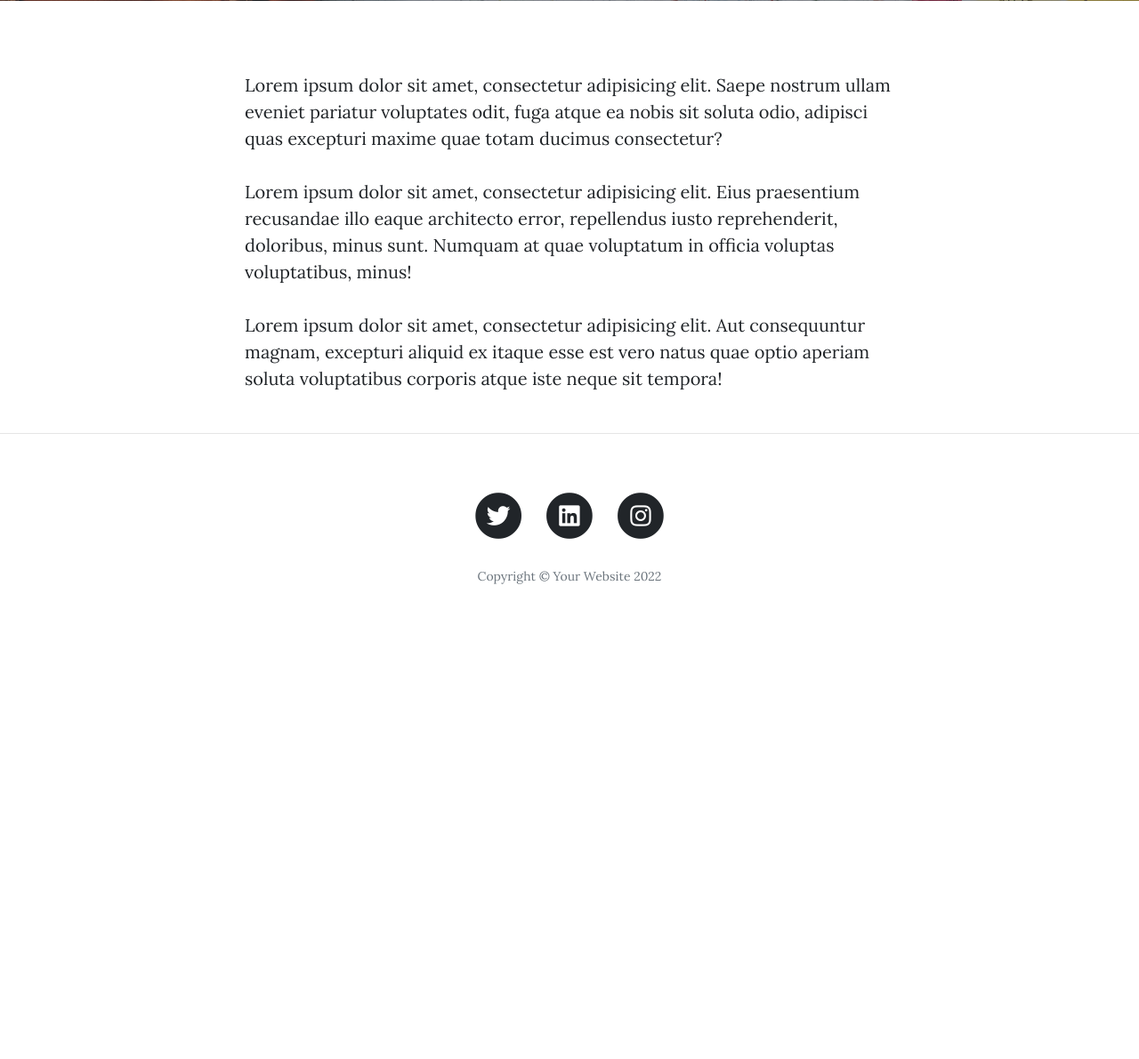
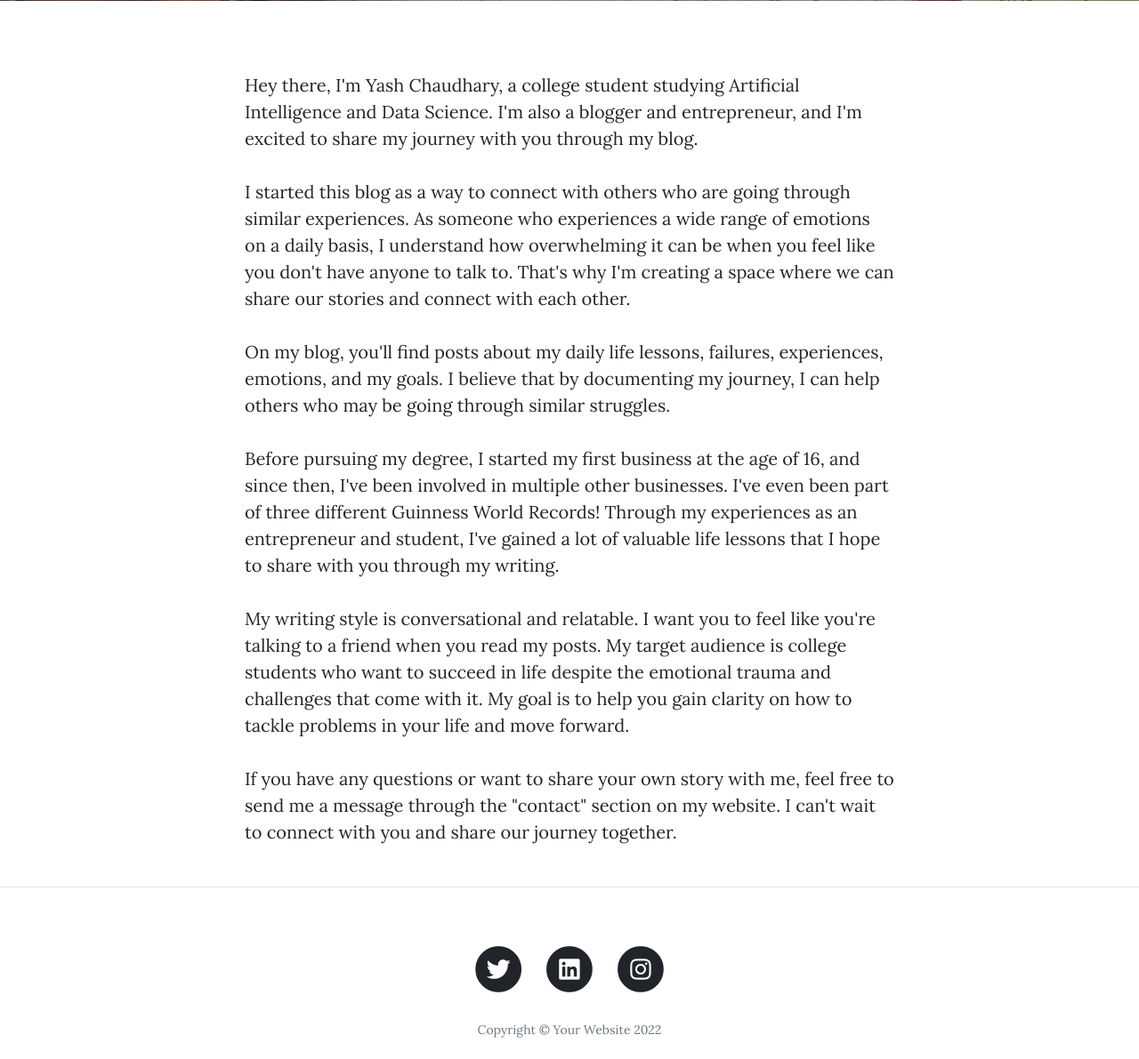
Before and after one commit to skateryash/Blog-Post, a Flask app: page /about in a window 1280 px wide. Shown: the part 531-1722 px from the top of the page at 89% size. Before the commit the page ends 1188 px from the top, so only its background shows below. Run offline with Flask 2, Linux system fonts and the light colour scheme; some libraries are stand-ins or nearby versions.

Commit message:
About me updated

```diff
--- a/templates/about.html
+++ b/templates/about.html
@@ -19,9 +19,12 @@
   <div class="container">
     <div class="row">
       <div class="col-lg-8 col-md-10 mx-auto">
-        <p>Lorem ipsum dolor sit amet, consectetur adipisicing elit. Saepe nostrum ullam eveniet pariatur voluptates odit, fuga atque ea nobis sit soluta odio, adipisci quas excepturi maxime quae totam ducimus consectetur?</p>
-        <p>Lorem ipsum dolor sit amet, consectetur adipisicing elit. Eius praesentium recusandae illo eaque architecto error, repellendus iusto reprehenderit, doloribus, minus sunt. Numquam at quae voluptatum in officia voluptas voluptatibus, minus!</p>
-        <p>Lorem ipsum dolor sit amet, consectetur adipisicing elit. Aut consequuntur magnam, excepturi aliquid ex itaque esse est vero natus quae optio aperiam soluta voluptatibus corporis atque iste neque sit tempora!</p>
+        <p>Hey there, I'm Yash Chaudhary, a college student studying Artificial Intelligence and Data Science. I'm also a blogger and entrepreneur, and I'm excited to share my journey with you through my blog.</p>
+        <p>I started this blog as a way to connect with others who are going through similar experiences. As someone who experiences a wide range of emotions on a daily basis, I understand how overwhelming it can be when you feel like you don't have anyone to talk to. That's why I'm creating a space where we can share our stories and connect with each other.</p>
+        <p>On my blog, you'll find posts about my daily life lessons, failures, experiences, emotions, and my goals. I believe that by documenting my journey, I can help others who may be going through similar struggles.</p>
+        <p>Before pursuing my degree, I started my first business at the age of 16, and since then, I've been involved in multiple other businesses. I've even been part of three different Guinness World Records! Through my experiences as an entrepreneur and student, I've gained a lot of valuable life lessons that I hope to share with you through my writing.</p>
+        <p>My writing style is conversational and relatable. I want you to feel like you're talking to a friend when you read my posts. My target audience is college students who want to succeed in life despite the emotional trauma and challenges that come with it. My goal is to help you gain clarity on how to tackle problems in your life and move forward.</p>
+        <p>If you have any questions or want to share your own story with me, feel free to send me a message through the "contact" section on my website. I can't wait to connect with you and share our journey together.</p>
       </div>
     </div>
   </div>
```
